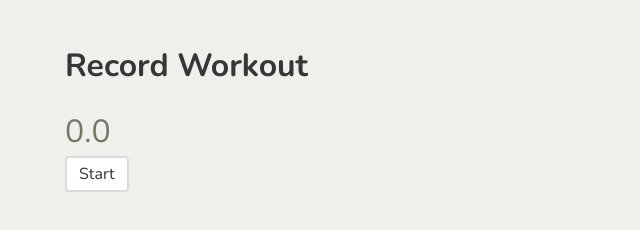
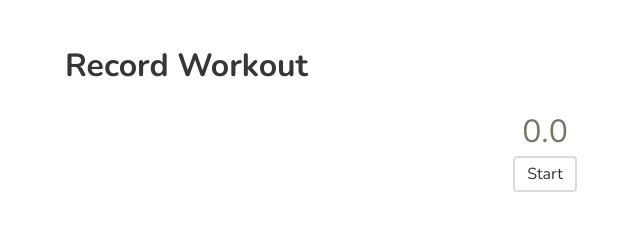
Before and after one commit to alexpalade/workout-timer, a website: page index.html in a window 1280 px wide. Shown: the whole page, without its empty margins (95-735 px from the left). Drawn offline with nearby package versions, Linux system fonts and the light colour scheme.

Commit message:
slight css edits

```diff
--- a/index.html
+++ b/index.html
@@ -12,8 +12,10 @@
       <div class="container">
         <h1 class="title">Record Workout</h1>
         <ol id="exercises"></ol>
-        <div id="stopwatch"></div>
-        <button class="button" id="startStopButton" onclick="handlers.startStop()">Start</button>
+        <div id="addGroup">
+          <div id="stopwatch"></div>
+          <button class="button" id="startStopButton" onclick="handlers.startStop()">Start</button>
+        </div>
       </div>
     </section>
 
--- a/js/main.js
+++ b/js/main.js
@@ -99,7 +99,7 @@ var view = {
             let exerciseNameElem = document.createElement('span');
             exerciseNameElem.textContent = item.name;
             exerciseNameElem.className = 'exerciseName';
-            exerciseNameElem.setAttribute('contenteditable', "true");
+            //exerciseNameElem.setAttribute('contenteditable', "true");
             exerciseNameElem.addEventListener('input', function(e) {
                 model.updateExercise(e);
             });
--- a/sass/main.scss
+++ b/sass/main.scss
@@ -20,7 +20,6 @@ $widescreen-enabled: false;
 $fullhd-enabled: false;
 
 // Update some of Bulma's component variables
-$body-background-color: $beige-lighter;
 $control-border-width: 2px;
 $input-border-color: transparent;
 $input-shadow: none;
@@ -30,11 +29,21 @@ $input-shadow: none;
 
 @import "../node_modules/bulma/bulma";
 
+@mixin border() {
+    border: 1px solid black;
+}
+
 html {
-    background-color: $beige-lighter;
 }
 
 // Custom classes
+
+.section {
+    background-color: $white;
+}
+
+.container {
+}
 
 #stopwatch {
     font-size: 2em;
@@ -54,3 +63,8 @@ html {
 .exerciseDeleteButton {
     padding: 0;
 }
+
+#addGroup {
+    margin-top: auto;
+    text-align: center;
+}
```
Also changed, not shown: css/main.css.
